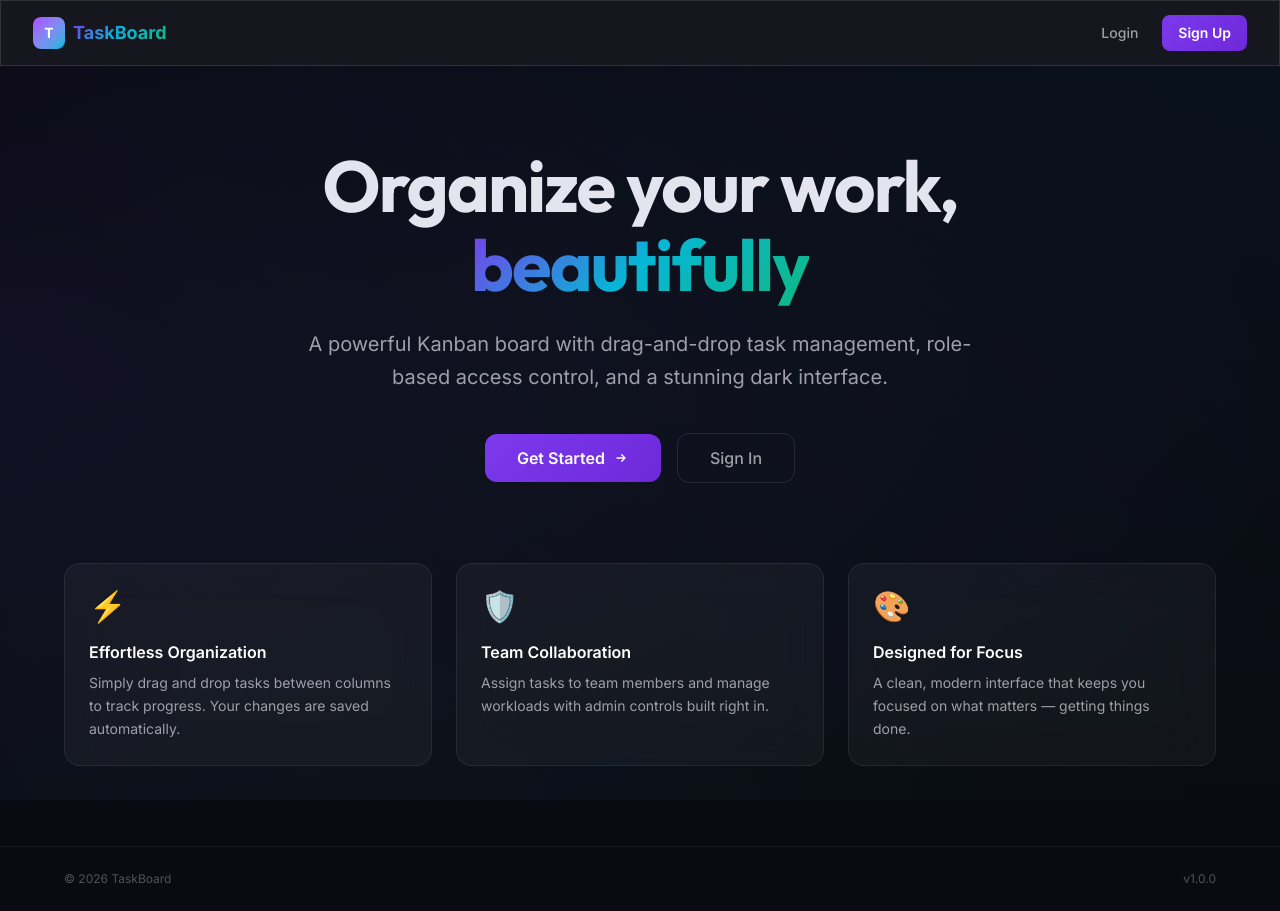
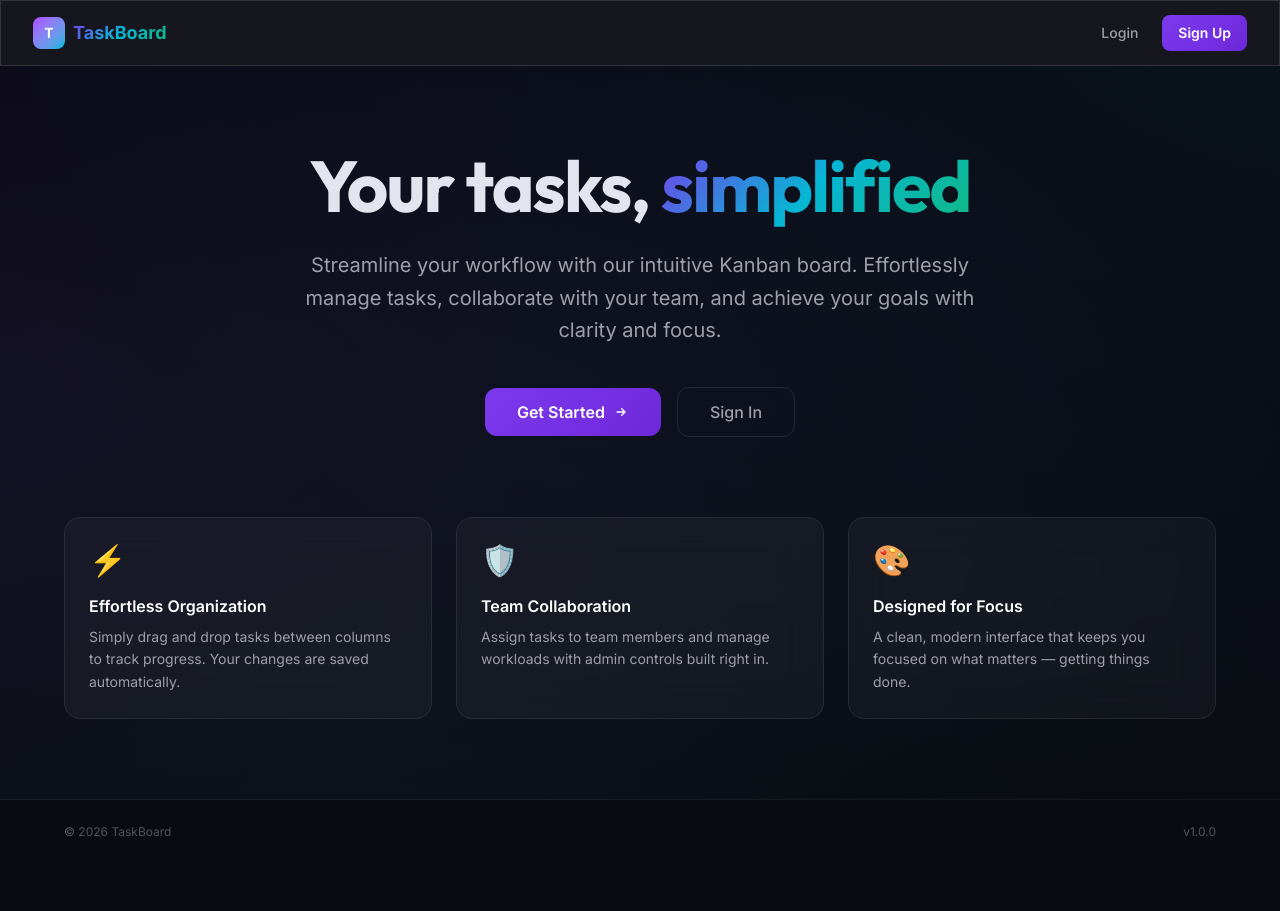
Before and after one commit to tharinrj/Task-Management-App, a Next.js app in the folder frontend/: page / in a window 1280 px wide. After the commit the page ends 864 px from the top, so only its background shows below. Built offline with nearby package versions, Linux system fonts and the light colour scheme; no server answers.

Commit message:
feat: update CI workflow

```diff
--- a/frontend/src/app/page.tsx
+++ b/frontend/src/app/page.tsx
@@ -34,14 +34,13 @@ export default function Home() {
             className="text-5xl sm:text-6xl lg:text-7xl font-bold tracking-tight mb-6 leading-[1.1]"
             style={{ fontFamily: 'var(--font-outfit)' }}
           >
-            Organize your work,{' '}
-            <span className="gradient-text">beautifully</span>
+            Your tasks,{' '}
+            <span className="gradient-text">simplified</span>
           </h1>
 
           {/* Subheadline */}
           <p className="text-lg sm:text-xl text-zinc-400 max-w-2xl mx-auto mb-10 leading-relaxed">
-            A powerful Kanban board with drag-and-drop task management,
-            role-based access control, and a stunning dark interface.
+            Streamline your workflow with our intuitive Kanban board. Effortlessly manage tasks, collaborate with your team, and achieve your goals with clarity and focus.
           </p>
 
           {/* CTAs */}
```
Also changed, not shown: 2 other files (tests, documents, lock files or other folders).
